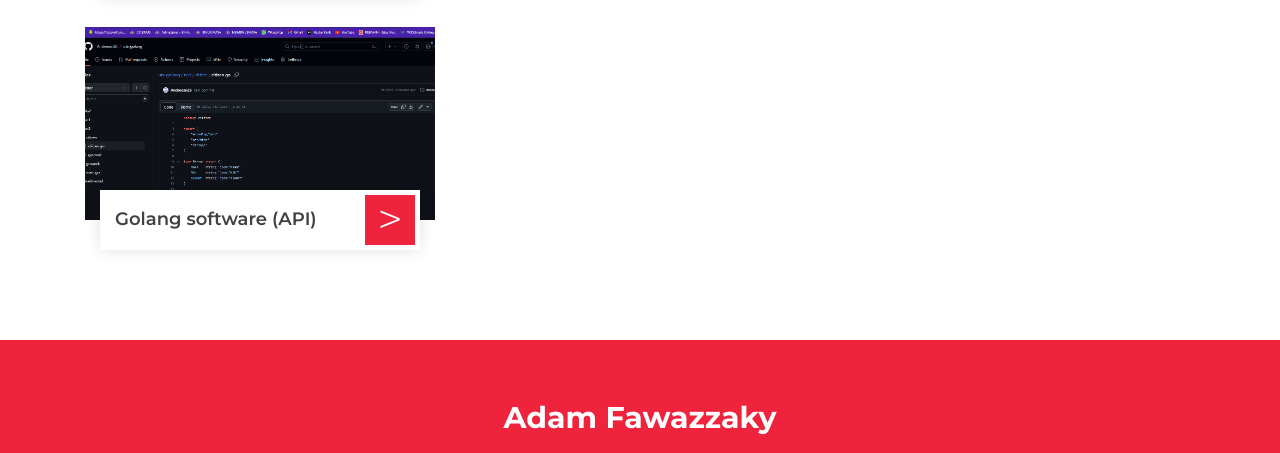
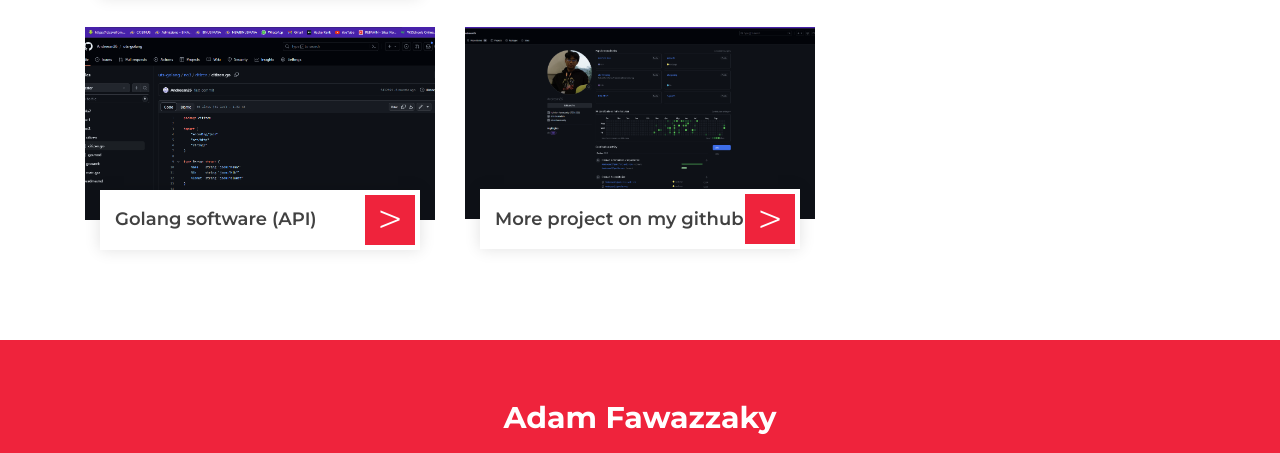
Before and after one commit to Andreean26/portofolio-web-new, a plain HTML site: page index.html in a window 1280 px wide. Shown: the part 3129-3582 px from the top of the page. Drawn offline with nearby package versions, Linux system fonts and the light colour scheme.

Commit message:
new update

```diff
--- a/index.html
+++ b/index.html
@@ -275,6 +275,17 @@
                         </div>
                     </div>
                 </div>
+                <div class="col-lg-4 col-md-6 col-sm-12 portfolio-item filter-1 wow fadeInUp" data-wow-delay="0.6s">
+                    <div class="portfolio-wrap">
+                        <div class="portfolio-img">
+                            <img src="img/github.png" alt="Image">
+                        </div>
+                        <div class="portfolio-text">
+                            <h3>More project on my github</h3>
+                            <a class="btn" href="https://github.com/Andreean26" >></a>
+                        </div>
+                    </div>
+                </div>
 
             </div>
         </div>
```
Also changed, not shown: img/github.png (added).
